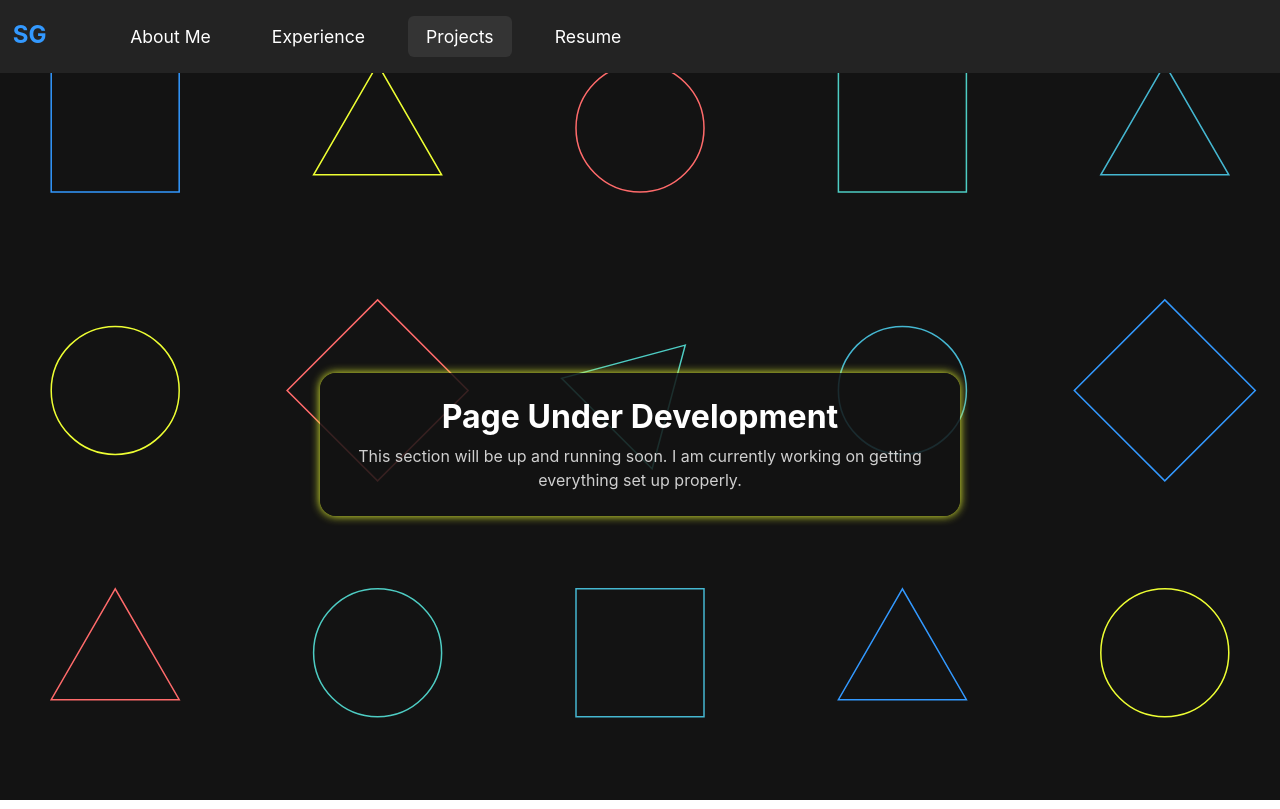
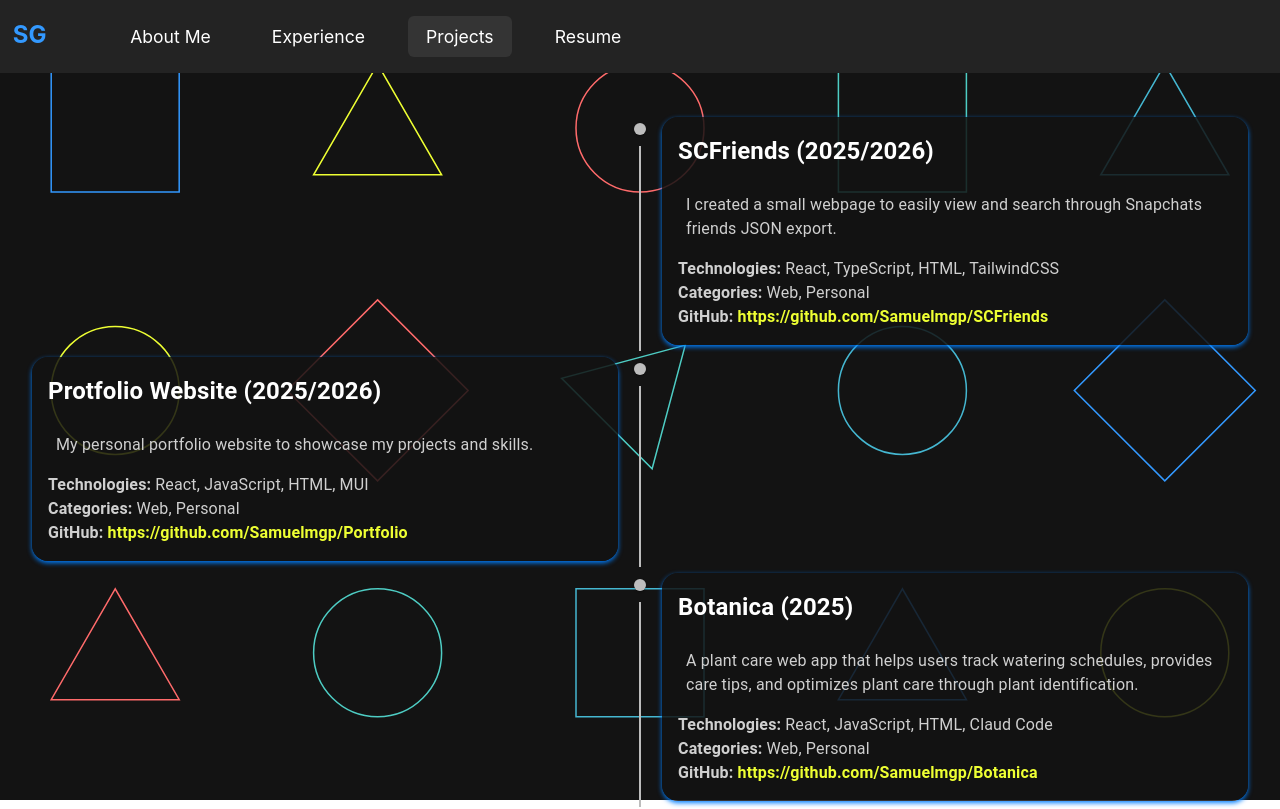
Before and after one commit to Samuelmgp/Portfolio, a React (Create React App) app: page /projects in a window 1280 px wide. Shown: the top 809 px of the page. Built offline with nearby package versions, Linux system fonts and the light colour scheme.

Commit message:
Basic styling and creation of the projects section & added projects

```diff
--- a/src/assets/Projects.js
+++ b/src/assets/Projects.js
@@ -1,9 +1,50 @@
 export const projects = [
     {
-    name: "",
-    year: "",
-    description: "",
-    technologies: [],
-    responsibilities: []
+    name: "SCFriends",
+    year: "2025/2026",
+    description: "I created a small webpage to easily view and search through Snapchats friends JSON export.",
+    technologies: ["React", "TypeScript", "HTML", "TailwindCSS"],
+    categories: ["Web", "Personal"],
+    git: "https://github.com/Samuelmgp/SCFriends"
+    },
+    {
+    name: "Protfolio Website",
+    year: "2025/2026",
+    description: "My personal portfolio website to showcase my projects and skills.",
+    technologies: ["React", "JavaScript", "HTML", "MUI"],
+    categories: ["Web", "Personal"],
+    git: "https://github.com/Samuelmgp/Portfolio"
+    },
+    {
+    name: "Botanica",
+    year: "2025",
+    description: "A plant care web app that helps users track watering schedules, provides care tips, and optimizes plant care through plant identification.",
+    technologies: ["React", "JavaScript", "HTML", "Claud Code"],
+    categories: ["Web", "Personal"],
+    git: "https://github.com/Samuelmgp/Botanica"
+    },
+    {
+    name: "Dal Daily",
+    year: "2025",
+    description: "I worked with a group of classmates to create a news website for Dalhousie University students, featuring articles, event listings, and campus resources.",
+    technologies: ["React", "JavaScript", "HTML", "CSS", "Python", "AI"],
+    categories: ["Web", "School", "News", "Microservices"],
+    git: "Pending"
+    },
+    {
+    name: "Grade Assist",
+    year: "2025",
+    description: "A web application designed to help students track their academic performance in each course, and utilizing color-coding to indicate how well they are doing.",
+    technologies: ["React", "JavaScript", "HTML", "CSS", "Python", "Docker", "AWS"],
+    categories: ["Web", "School", "Microservices", "Cloud Computing", "Serverless"],
+    git: "Pending"
+    },
+    {
+    name: "Pirate PCI",
+    year: "2024",
+    description: "I worked with a team as a junior developer on a brown-field project furthering progress based on requirements established by the client.",
+    technologies: ["Pygames", "Python"],
+    categories: ["Game", "School", "Research"],
+    git: "Cannot be shared."
     },
 ];
--- /dev/null
+++ b/src/components/ProjectCard.jsx
@@ -0,0 +1,18 @@
+import "../css/ProjectCard.css";
+export default function ProjectCard({ name, year, description, technologies, categories, git }) {
+    return (
+        <div className="project-card">
+            <h2 className="project-name">{name} <span className="project-year">({year})</span></h2>
+            <p className="project-description">{description}</p>
+            <div className="project-technologies">
+                <strong>Technologies:</strong> {technologies.join(", ")}
+            </div>
+            <div className="project-categories">
+                <strong>Categories:</strong> {categories.join(", ")}
+            </div>
+            <div className="project-git">
+                <strong>GitHub:</strong> {git === "Pending" || git === "Cannot be shared." ? git : <a href={git} target="_blank" rel="noopener noreferrer">{git}</a>}
+            </div>
+        </div>
+    );
+}
--- /dev/null
+++ b/src/css/ProjectCard.css
@@ -0,0 +1,34 @@
+.project-card {
+    color: var(--font-color-body);
+    padding: var(--padding);
+    border-radius: 1rem;
+    background-color: var(--color-background-translucent);
+    box-shadow: 0 2px 5px var(--color-primary-deep);
+    transition: box-shadow 0.3s ease;
+    display: flex;
+    flex-direction: column;
+    align-items: start;
+}
+
+.project-card:hover {
+    box-shadow: 0 0 15px var(--color-primary);
+}
+
+.project-card > p {
+    font-size: medium;
+    line-height: 1.5em;
+    text-align: start;
+    padding: 0 0.5rem;
+}
+
+.project-card > h2 {
+    color: var(--font-color-heading);
+    font-size: x-large;
+    margin: 0 0 0.5rem 0;
+}
+
+.project-git > a {
+    color: var(--color-secondary);
+    text-decoration: none;
+    font-weight: bold;
+}
--- a/src/pages/Projects.js
+++ b/src/pages/Projects.js
@@ -1,10 +1,39 @@
 import UnderDevelopment from "../components/UnderDevelopment";
 
+import ProjectCard from "../components/ProjectCard";
+import { projects } from "../assets/Projects.js";
+
+// Timeline Component work
+import Timeline from '@mui/lab/Timeline';
+import TimelineItem from '@mui/lab/TimelineItem';
+import TimelineSeparator from '@mui/lab/TimelineSeparator';
+import TimelineConnector from '@mui/lab/TimelineConnector';
+import TimelineContent from '@mui/lab/TimelineContent';
+import TimelineDot from '@mui/lab/TimelineDot';
 function Projects() {
+    const projectsData = projects;
+
     return (
-        <div className="App-header">
-            <UnderDevelopment />
-        </div>
+        <Timeline position="alternate">
+            {projectsData.map((project, index) => (
+                <TimelineItem key={index}>
+                    <TimelineSeparator>
+                        <TimelineDot />
+                        {index < projectsData.length - 1 && <TimelineConnector />}
+                    </TimelineSeparator>
+                    <TimelineContent>
+                        <ProjectCard
+                            name={project.name}
+                            year={project.year}
+                            description={project.description}
+                            technologies={project.technologies}
+                            categories={project.categories}
+                            git={project.git}
+                        />
+                    </TimelineContent>
+                </TimelineItem>
+            ))}
+        </Timeline>
     )
 }
 
```
